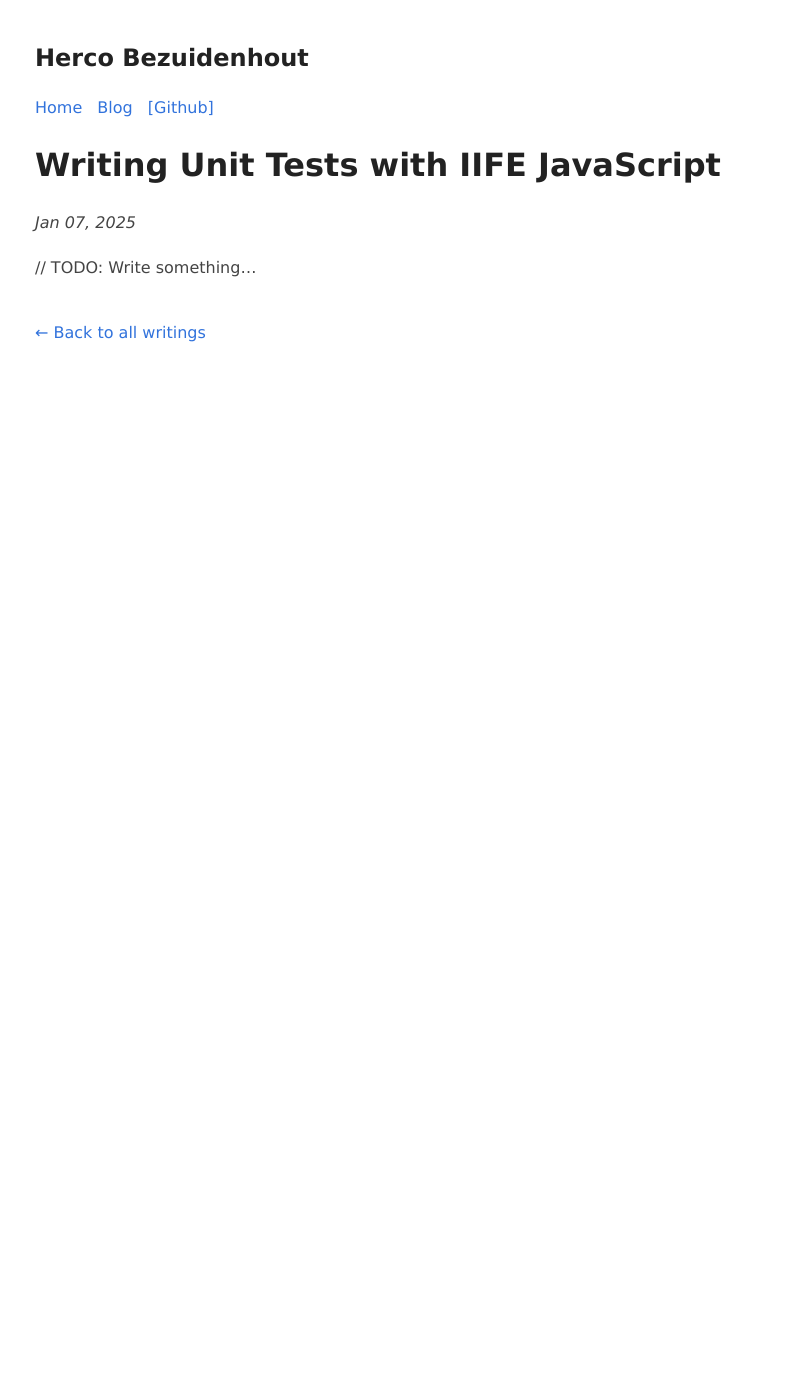
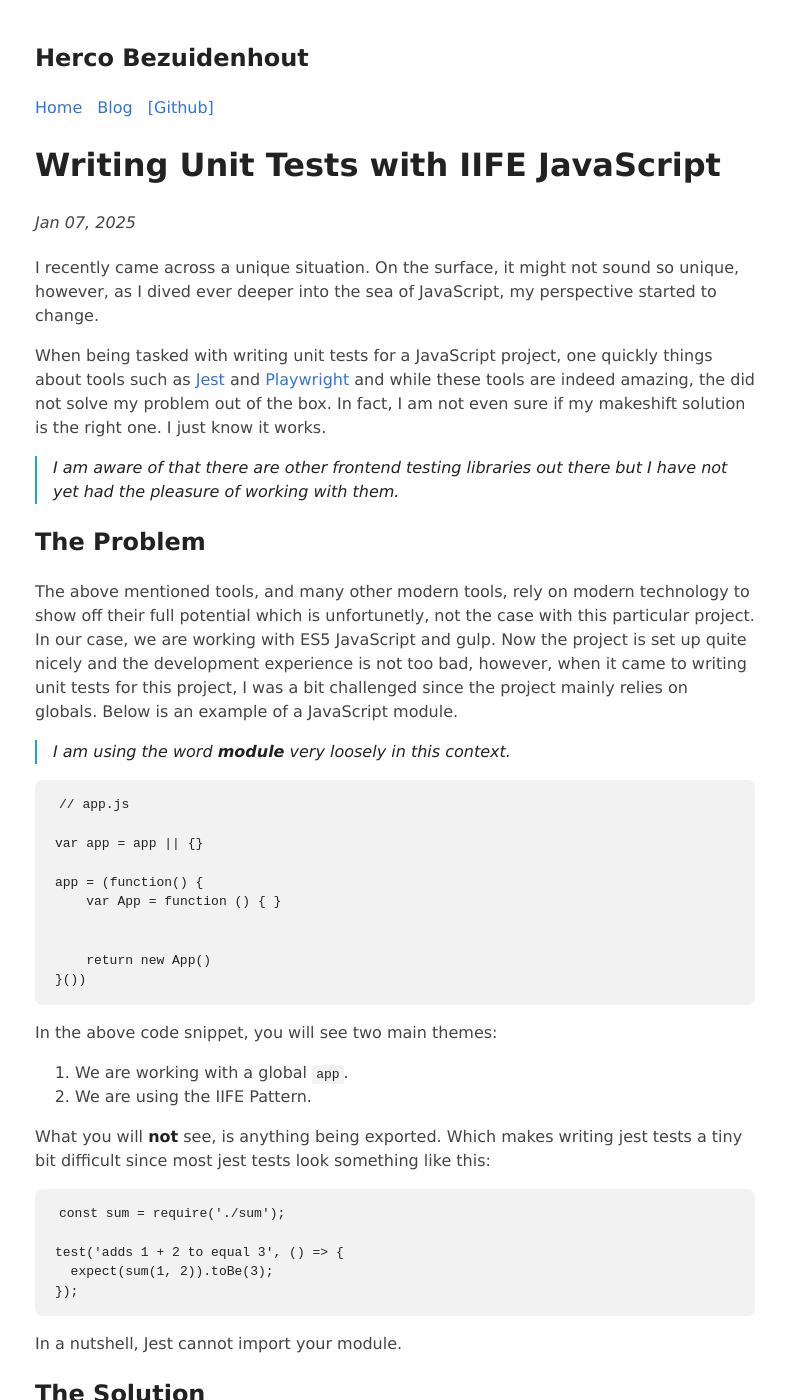
Before and after one commit to hercobezuidenhout/hercobezuidenhout.github.io, a Jekyll site: the page built from _posts/2025-01-07-writing-unit-tests-with-iife-javascript.md, in a window 1280 px wide and 1400 px high. Shown: the whole window, without its empty margins (245-1031 px from the left). Built offline with Jekyll 4.4.1, drawn with Linux system fonts in a browser that asks for light colours; some of the changed text lies outside the part shown.

Commit message:
Update blog post

````diff
--- a/_posts/2025-01-07-writing-unit-tests-with-iife-javascript.md
+++ b/_posts/2025-01-07-writing-unit-tests-with-iife-javascript.md
@@ -5,4 +5,85 @@ date:   2025-01-07
 tags: [general]
 ---
 
-// TODO: Write something...
+I recently came across a unique situation. On the surface, it might not sound so unique, however, as I dived ever deeper into the sea of JavaScript, my perspective started to change.
+
+When being tasked with writing unit tests for a JavaScript project, one quickly things about tools such as [Jest](https://jestjs.io) and [Playwright](https://playwright.dev) and while these tools are indeed amazing, the did not solve my problem out of the box. In fact, I am not even sure if my makeshift solution is the right one. I just know it works.
+
+> I am aware of that there are other frontend testing libraries out there but I have not yet had the pleasure of working with them.
+
+## The Problem
+
+The above mentioned tools, and many other modern tools, rely on modern technology to show off their full potential which is unfortunetly, not the case with this particular project. In our case, we are working with ES5 JavaScript and gulp. Now the project is set up quite nicely and the development experience is not too bad, however, when it came to writing unit tests for this project, I was a bit challenged since the project mainly relies on globals. Below is an example of a JavaScript module.
+
+> I am using the word ___module___ very loosely in this context.
+
+```js
+// app.js
+
+var app = app || {}
+
+app = (function() {
+    var App = function () { }
+
+
+    return new App()
+}())
+```
+
+In the above code snippet, you will see two main themes:
+
+1. We are working with a global `app`.
+2. We are using the IIFE Pattern.
+
+What you will **not** see, is anything being exported. Which makes writing jest tests a tiny bit difficult since most jest tests look something like this:
+
+```js
+const sum = require('./sum');
+
+test('adds 1 + 2 to equal 3', () => {
+  expect(sum(1, 2)).toBe(3);
+});
+```
+
+In a nutshell, Jest cannot import your module.
+
+## The Solution
+
+The best solution I found was to inject the JavaScript into the Jest DOM where I can then write tests against the functions. I will share my solution below, but I am open to any better suggestions to doing this.
+
+### A possible solution
+Before I settled on the below solution, I tried this one first.
+
+```js
+require('path/to/file.js')
+
+test('helloWorld', () => {
+    expect(app.helloWorld()).toBe("Hello World")
+})
+```
+
+However, jest complained that `app` is `undefined` which, to me, meant that it wasn't running the JavaScript in `/path/to/file.js`.
+
+### What I settled on
+
+The goal was to inject my JavaScript into the Jest DOM and mimic the below implementation
+
+```html
+<html>
+    <body>
+        <h1>Hello World</h1>
+        <script src="path/to/file.js"></script>
+        <script>
+            describe('tests', () => {
+                ...
+            })
+        </script>
+    </body>
+</html>
+```
+
+If I could achieve this, it would mean that whatever is defined in the `path/to/file.js` will be available in my test logic.
+
+#### Step 1: Install and configure Jest
+
+> I recommend giving the [official documentation](https://jestjs.io/docs/getting-started) a read as well.
````
